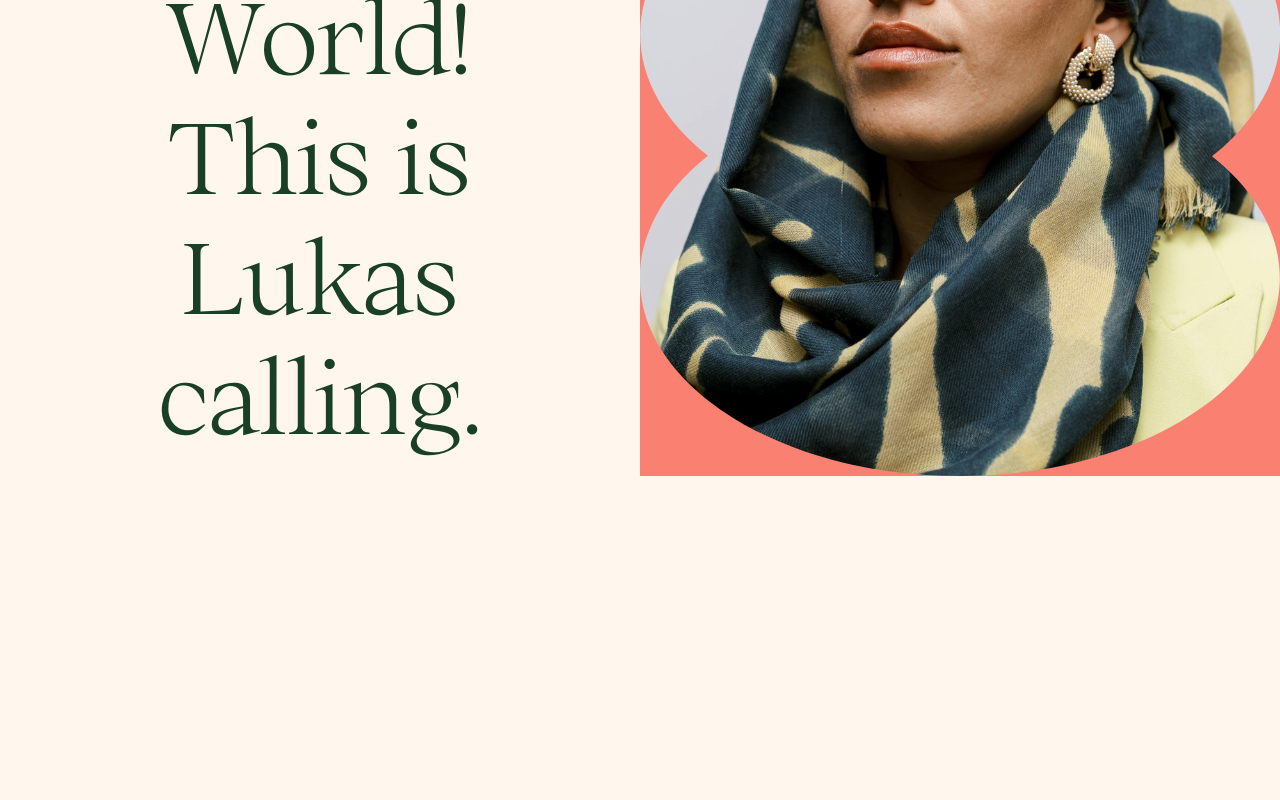
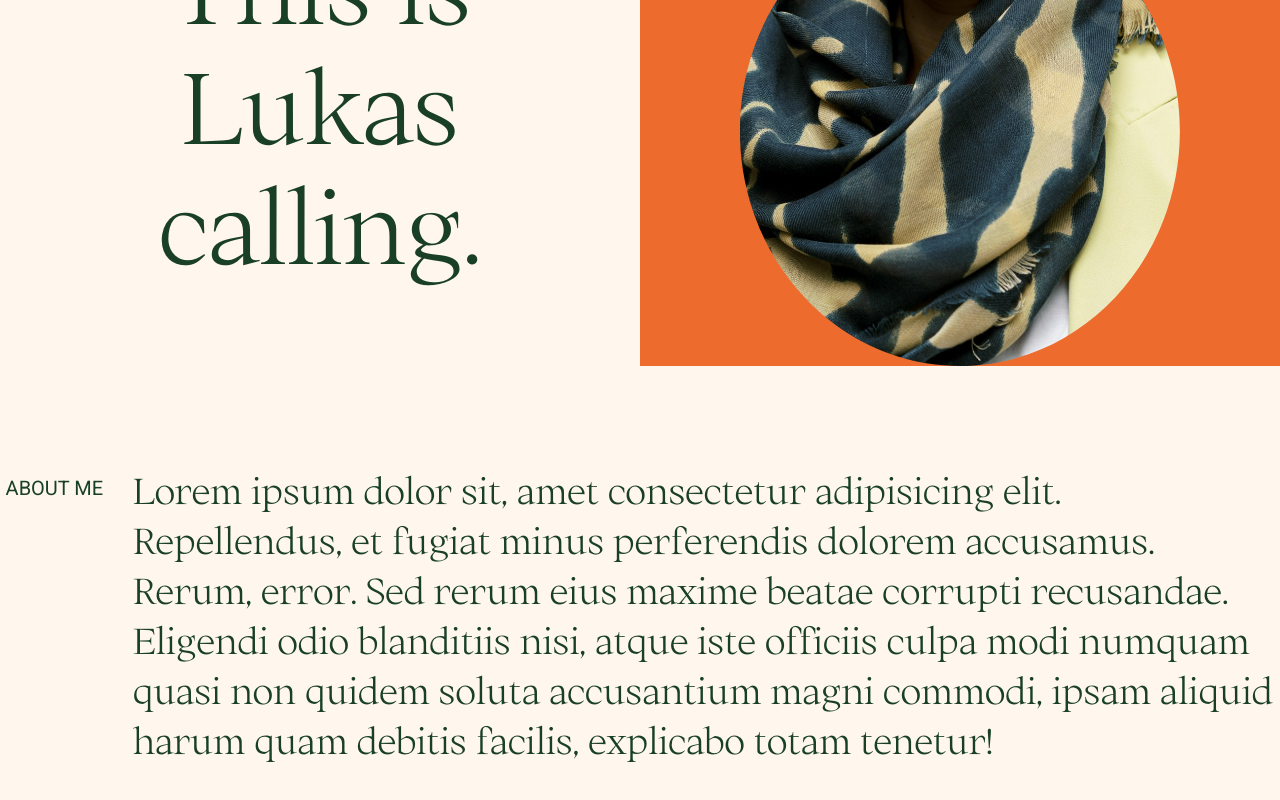
Before and after one commit to juodabarzdis/portfolio, a React (Vite) app: page / in a window 1280 px wide. Shown: the part 544-1344 px from the top of the page. Before the commit the page ends 1250 px from the top, so only its background shows below. Built offline with nearby package versions, Linux system fonts and the light colour scheme.

Commit message:
added text information component (still needs reusability props)

```diff
--- a/package.json
+++ b/package.json
@@ -13,6 +13,7 @@
     "framer-motion": "^8.4.2",
     "react": "^18.2.0",
     "react-dom": "^18.2.0",
+    "react-intersection-observer": "^9.4.1",
     "react-router-dom": "^6.6.2",
     "sass": "^1.57.1"
   },
--- a/src/components/atoms/BorderImage/BorderImage.module.scss
+++ b/src/components/atoms/BorderImage/BorderImage.module.scss
@@ -14,7 +14,7 @@
     }
 
     &__shape {
-        fill: salmon;
+        fill: $theme-orange;
         width: 100%;
         height: 100%;
         position: absolute;
--- a/src/components/atoms/Navigation/Navigation.module.scss
+++ b/src/components/atoms/Navigation/Navigation.module.scss
@@ -31,7 +31,6 @@
     background-color: $theme-bg;
     transition: transform 0.3s ease-in-out;
 
-
     @media screen and (max-width: 900px) {
         height: 0;
         position: absolute;
@@ -40,13 +39,11 @@
         padding: 8rem 2rem 4rem 2rem;
         top: -50rem;
 
-
         &--open {
             display: flex;
             height: 50rem;
             transform: translateY(50rem);
         }
-
     }
 
     &__list {
--- /dev/null
+++ b/src/components/atoms/TextSection/TextSection.jsx
@@ -0,0 +1,25 @@
+import { useEffect } from "react";
+import { motion } from "framer-motion";
+import styles from "./TextSection.module.scss";
+
+const TextSection = () => {
+  return (
+    <div className={styles["text-section"]}>
+      <div className={styles["title-container"]}>
+        <p className={styles["title-container__title"]}>About me</p>
+      </div>
+      <div className={styles["content-container"]}>
+        <p className={styles["content-container__text"]}>
+          Lorem ipsum dolor sit, amet consectetur adipisicing elit. Repellendus,
+          et fugiat minus perferendis dolorem accusamus. Rerum, error. Sed rerum
+          eius maxime beatae corrupti recusandae. Eligendi odio blanditiis nisi,
+          atque iste officiis culpa modi numquam quasi non quidem soluta
+          accusantium magni commodi, ipsam aliquid harum quam debitis facilis,
+          explicabo totam tenetur!
+        </p>
+      </div>
+    </div>
+  );
+};
+
+export default TextSection;
--- /dev/null
+++ b/src/components/atoms/TextSection/TextSection.module.scss
@@ -0,0 +1,43 @@
+.text-section {
+    display: flex;
+    justify-content: center;
+    padding-block: 10rem;
+    padding-inline: calc(2vw - 2rem);
+
+
+    @media screen and (max-width: 1100px) {
+        flex-direction: column;
+        width: 90%;
+        margin: 0 auto;
+    }
+}
+
+.title-container {
+    width: 10%;
+    text-align: left;
+    text-transform: uppercase;
+    padding-top: 1rem;
+
+    @media screen and (max-width: 1100px) {
+        width: 100%;
+        margin-bottom: 3rem;
+    }
+
+
+}
+
+.content-container {
+    width: 90%;
+
+    &__text {
+        font-family: $font-decorative;
+        font-size: 3.6rem;
+        color: $theme-green;
+        line-height: 5rem;
+    }
+
+    @media screen and (max-width: 1100px) {
+        width: 100%;
+
+    }
+}
--- /dev/null
+++ b/src/components/atoms/TextSection/index.js
@@ -0,0 +1,2 @@
+import TextSection from "./TextSection";
+export default TextSection;
--- a/src/components/molecules/hero/Hero.module.scss
+++ b/src/components/molecules/hero/Hero.module.scss
@@ -1,16 +1,13 @@
 .hero {
     display: flex;
     justify-content: space-between;
-    align-items: center;
     width: 100%;
-    height: 110rem;
+    height: calc(70vh + 20rem);
 
     @media screen and (max-width: 1100px) {
         flex-direction: column;
-        height: 120rem;
+        height: 130rem;
     }
-
-
 }
 
 .content-container {
@@ -18,41 +15,42 @@
     justify-content: center;
     align-items: center;
     width: 50%;
+    height: 100%;
 
     &__heading {
         font-size: $heading-large;
     }
 
+    &__hello {
+        text-align: center;
+        width: 70%;
+    }
+
     @media screen and (max-width: 1100px) {
         width: 100%;
-        height: 40%;
+        height: 50%;
 
         &__heading {
             font-size: $heading-medium;
         }
-    }
-
-    &__hello {
-        text-align: center;
-        width: 60%;
-
-
     }
 }
 
 .image-container {
     display: flex;
     width: 50%;
-    height: 80vh;
-
-    @media screen and (max-width: 1100px) {
-        width: 100%;
-        height: 60%;
-    }
+    height: 100%;
+    background-color: $theme-orange;
+    padding-inline: 10rem;
 
     &__image {
         width: 100%;
         height: 100%;
     }
 
+    @media screen and (max-width: 1100px) {
+        width: 100%;
+        height: 60%;
+        padding-inline: 1rem;
+    }
 }
--- a/src/pages/home/Home.jsx
+++ b/src/pages/home/Home.jsx
@@ -2,11 +2,15 @@ import React from "react";
 import styles from "./Home.module.scss";
 
 import Hero from "../../components/molecules/hero/Hero";
+import TextSection from "../../components/atoms/TextSection";
 
 const Home = () => {
   return (
     <div className={styles.home}>
       <Hero />
+      <div className={styles.middle}>
+        <TextSection />
+      </div>
     </div>
   );
 };
--- a/src/pages/home/Home.module.scss
+++ b/src/pages/home/Home.module.scss
@@ -3,5 +3,8 @@
     flex-direction: column;
     align-items: center;
     justify-content: center;
+}
 
+.middle {
+    max-width: 144rem;
 }
--- a/src/sass/default.scss
+++ b/src/sass/default.scss
@@ -14,7 +14,7 @@
 
 
 body {
-    font-family: 'Roboto', sans-serif;
+    font-family: $font-paragraph;
     background-color: $theme-bg;
 }
 
@@ -29,13 +29,13 @@ button {
     text-decoration: none;
     color: $theme-green;
     font-size: $text-paragraph;
-    font-family: 'Roboto', sans-serif;
+    font-family: $font-paragraph;
 }
 
 h1,
 h2,
 h3 {
-    font-family: "Medium", sans-serif;
+    font-family: $font-decorative;
     font-size: $heading-medium;
     font-weight: 300;
     color: $theme-green;
@@ -50,15 +50,8 @@ h2 {
     margin-bottom: 1rem;
 }
 
-h3 {
-    font-family: 'Roboto', sans-serif;
-    font-size: $heading-small;
-    color: $grey;
-    margin-block: 1rem;
+p {
+    font-family: $font-paragraph;
+    font-size: $text-paragraph;
+    color: $theme-green;
 }
-
-p {
-    font-size: $text-paragraph;
-    font-weight: 300;
-    line-height: 3.2rem;
-}
--- a/src/sass/variables.scss
+++ b/src/sass/variables.scss
@@ -1,3 +1,7 @@
+ $font-decorative: "Medium";
+ $font-paragraph: 'Roboto',
+     sans-serif;
+
  $heading-large: 10rem;
  $heading-medium: 6.4rem;
  $heading-small : 2.8rem;
@@ -9,4 +13,4 @@
 
  $theme-bg: #fff6ed;
  $theme-green: #194027;
- $theme-orange: #fa8072
+ $theme-orange: #ed6b2d;
```
Also changed, not shown: 1 other file (tests, documents, lock files or other folders).
